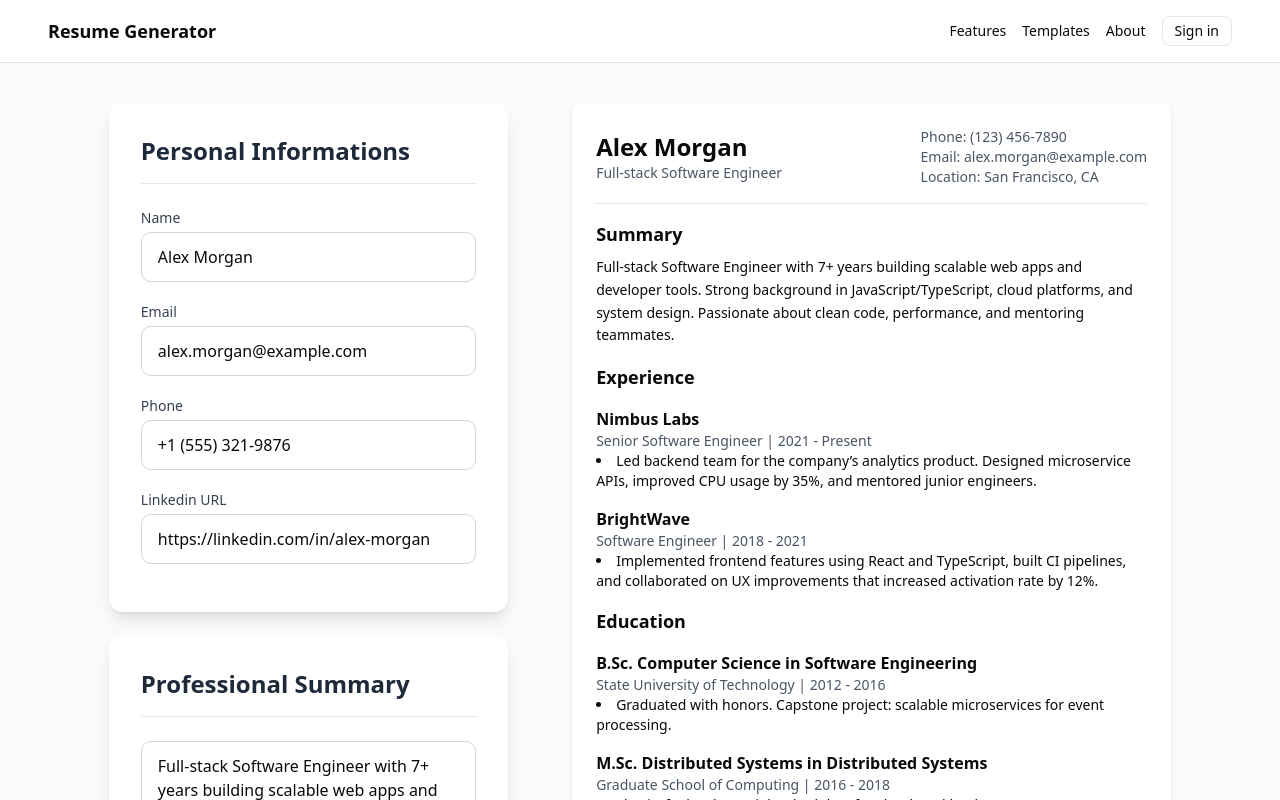
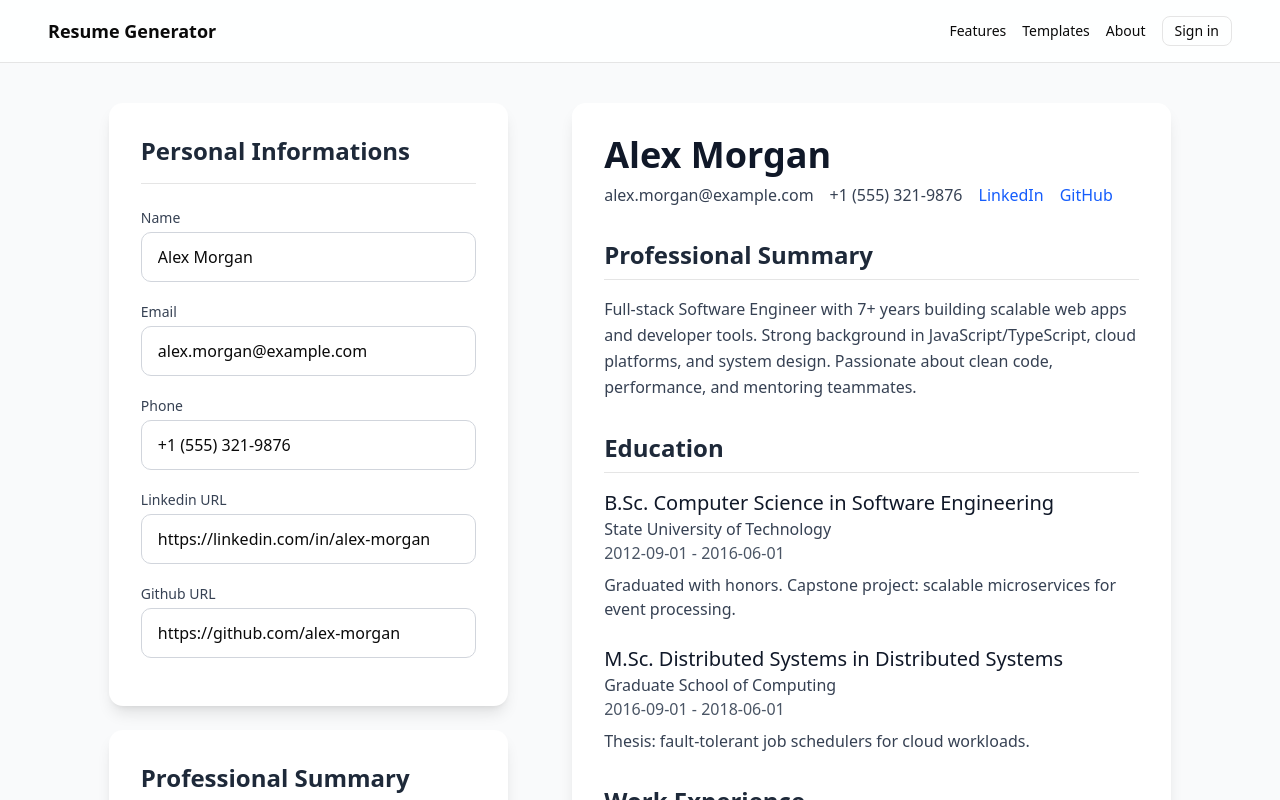
Before and after one commit to AyKrimino/resume-generator, a Next.js app in the folder frontend/: page / in a window 1280 px wide. Shown: the top 800 px of the page. Built offline with nearby package versions, Linux system fonts and the light colour scheme; no server answers.

Commit message:
feat(frontend): add template switch feature in resume preview component

```diff
--- a/frontend/src/components/PersonalInformationsSection.tsx
+++ b/frontend/src/components/PersonalInformationsSection.tsx
@@ -103,7 +103,7 @@ const PersonalInformationsSection = ({
             />
           </div>
         )}
-        {currentTemplate.hasAttribute?.hasGithubUrl && (
+        {currentTemplate.hasAttribute?.githubUrl && (
           <div className="">
             <label className="block text-sm font-medium text-gray-700 mb-1">
               Github URL
--- a/frontend/src/components/ResumePreview.tsx
+++ b/frontend/src/components/ResumePreview.tsx
@@ -1,8 +1,11 @@
 import ClassicTemplate from "@/app/templates/react/ClassicTemplate";
+import { useTemplate } from "@/context/TemplateContext";
 import { ResumePreviewProps } from "@/types/resume";
 
 const ResumePreview = (props: ResumePreviewProps) => {
-  return <ClassicTemplate {...props} />;
+  const { currentTemplate } = useTemplate();
+
+  return <currentTemplate.component {...props} />;
 };
 
 export default ResumePreview;
```
